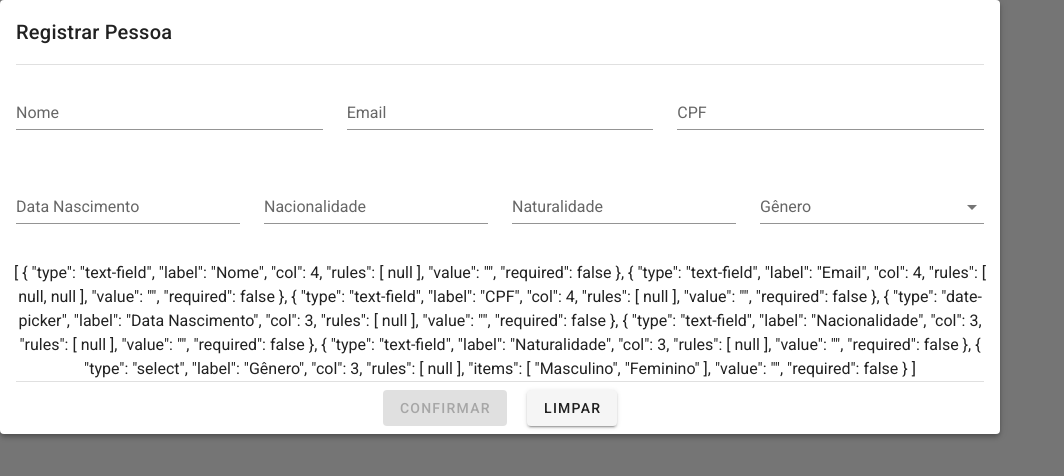
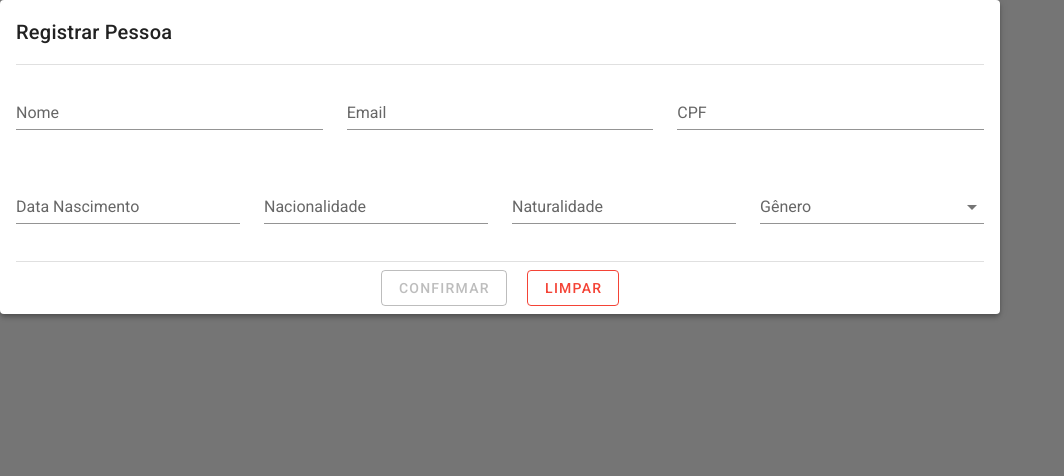
Before and after one commit to hi-im-yan/ProvaSoftPlanFront, a Vue app: page /pessoa in a window 1280 px wide. Shown: the top 476 px of the page, without its empty margins (0-1064 px from the left). Built offline with nearby package versions, Linux system fonts and the light colour scheme.

Commit message:
[feito] component filho e pai se comunicando bonitinho

```diff
--- a/src/components/Form.vue
+++ b/src/components/Form.vue
@@ -8,7 +8,7 @@
           <v-row>
               <v-col v-for="field in formFields" :key="field.label" :cols="field.col">
                 <v-text-field v-if="field.type === 'text-field'" :label="field.label" :rules="field.rules" v-model="field.value" :required="field.required || false"></v-text-field>
-                <v-select v-else-if="field.type === 'select'" :label="field.label" :items="field.items" v-model="field.value" :required="field.required || false"></v-select>
+                <v-select v-else-if="field.type === 'select'" :label="field.label" :items="field.items" :rules="field.rules" v-model="field.value" :required="field.required || false"></v-select>
                 <v-menu
                     v-model="menu"
                     v-else-if="field.type === 'date-picker'"
@@ -38,10 +38,10 @@
           </v-row>
         </v-form>
       </v-card-text>
-      {{formFields}}
+<!--      {{formFields}}-->
       <v-divider class="mx-4"></v-divider>
-      <v-btn class="mt-2 mb-2" @click="teste" :disabled="!formularioValido">Confirmar</v-btn>
-      <v-btn class="mt-2 mb-2 ml-5">Limpar</v-btn>
+      <v-btn class="mt-2 mb-2" @click="confirmar" :disabled="!formularioValido" color="purple" outlined>Confirmar</v-btn>
+      <v-btn class="mt-2 mb-2 ml-5" @click="resetForm" color="red" outlined >Limpar</v-btn>
     </v-card>
   </div>
 </template>
@@ -67,8 +67,12 @@ export default {
       const [year, month, day] = date.split('-')
       return `${day}/${month}/${year}`
     },
-    teste(){
-      console.log(this.formFields)
+    resetForm(){
+      this.$refs.form.reset();
+    },
+    confirmar(){
+      this.$emit('confirmar', this.formFields);
+      this.$refs.form.reset();
     }
   }
 }
--- a/src/views/Pessoa.vue
+++ b/src/views/Pessoa.vue
@@ -1,11 +1,12 @@
 <template>
 <!--  <Registrar></Registrar>-->
-  <Form :formFields="formFields" formTitle="Registrar Pessoa"></Form>
+  <Form :formFields="formFields" formTitle="Registrar Pessoa" @confirmar="registrarPessoa($event)"></Form>
 </template>
 
 <script>
   // import Registrar from "@/components/Pessoa/Registrar";
   import Form from "@/components/Form";
+  import axios from 'axios'
   export default {
     name: "Pessoa",
 
@@ -25,7 +26,23 @@ export default {
         {"type": "select", "label": "Gênero", "col": 3, "rules": [v => !!v || 'Gênero é obrigatório'], "items": ["Masculino", "Feminino"], "value": "", "required":false},
       ],
 
-  })
+    }),
+
+    methods: {
+      registrarPessoa(formValues){
+        let pessoa = {
+          nome: formValues[0].value,
+          email: formValues[1].value,
+          cpf: formValues[2].value,
+          data_nascimento: formValues[3].value,
+          nacionalidade: formValues[4].value,
+          naturalidade: formValues[5].value,
+          sexo: formValues[6].value,
+        }
+
+        axios.post('/pessoa/cadastrar', pessoa)
+      }
+    }
   }
 </script>
 
```
Lines whose indentation alone changed are shown as unchanged.
